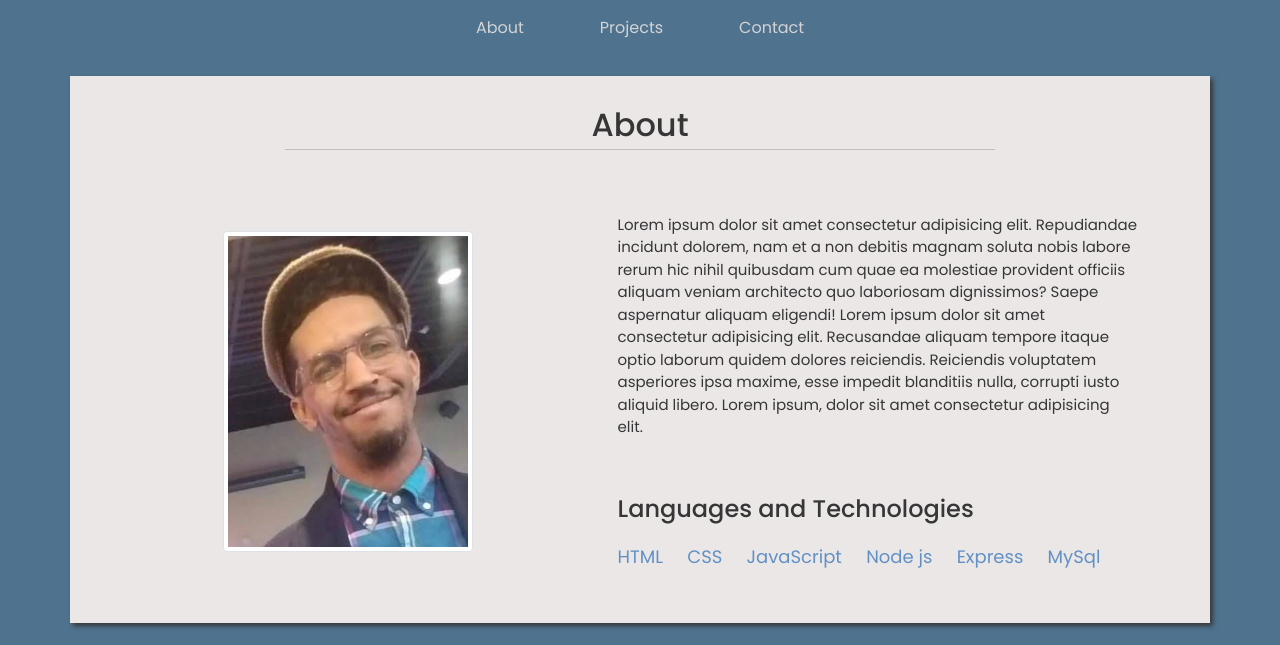
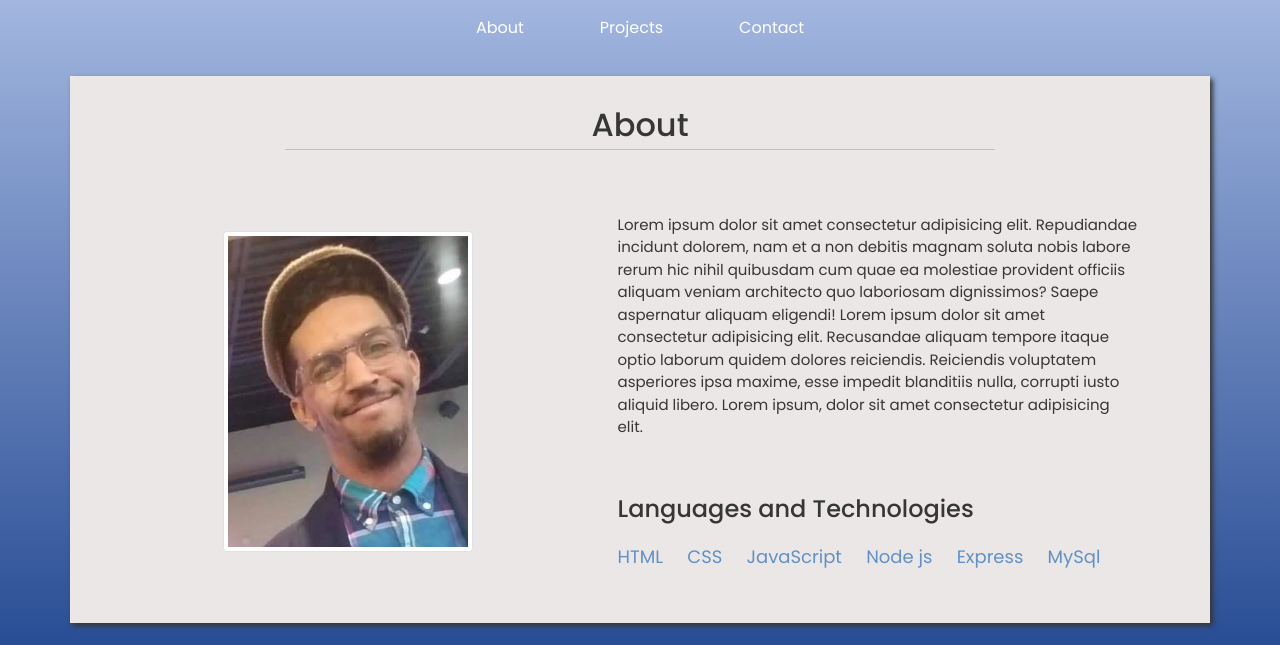
Before and after one commit to chee-codes/portfolio-3, a website: page public/index.html in a window 1280 px wide. Shown: the top 645 px of the page. Drawn offline with nearby package versions, Linux system fonts and the light colour scheme.

Commit message:
Change some styling

```diff
--- a/public/css/style.css
+++ b/public/css/style.css
@@ -8,7 +8,14 @@
 
 body {
   font-family: "Poppins", sans-serif;
-  background: #4f738f;
+  background-image: linear-gradient(
+    to top,
+    #0c3483 0%,
+    #a2b6df 100%,
+    #6b8cce 100%,
+    #a2b6df 100%
+  );
+  min-height: 100vh;
 }
 
 a {
@@ -27,12 +34,8 @@ a:active {
 
 /* *  Navigation Style  * */
 
-.navbar {
-  /* opacity: 1; */
-}
-
 .navbar-nav a {
-  color: lightgrey;
+  color: white;
   margin: 0 30px;
 }
 
@@ -48,7 +51,9 @@ a:active {
 }
 
 .nav-link:hover {
-  color: white;
+  /* color: white; */
+  border-bottom: 1px solid white;
+  margin-top: -1px;
 }
 
 #header .btn {
```
